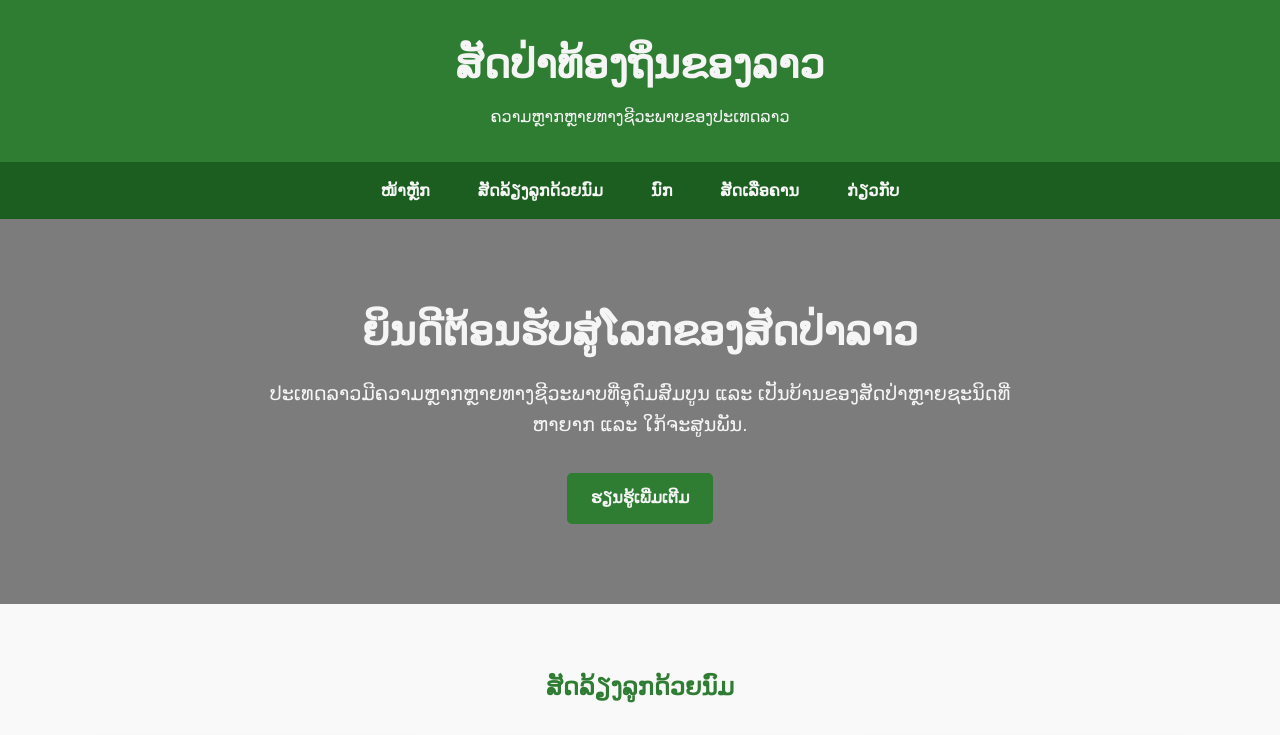
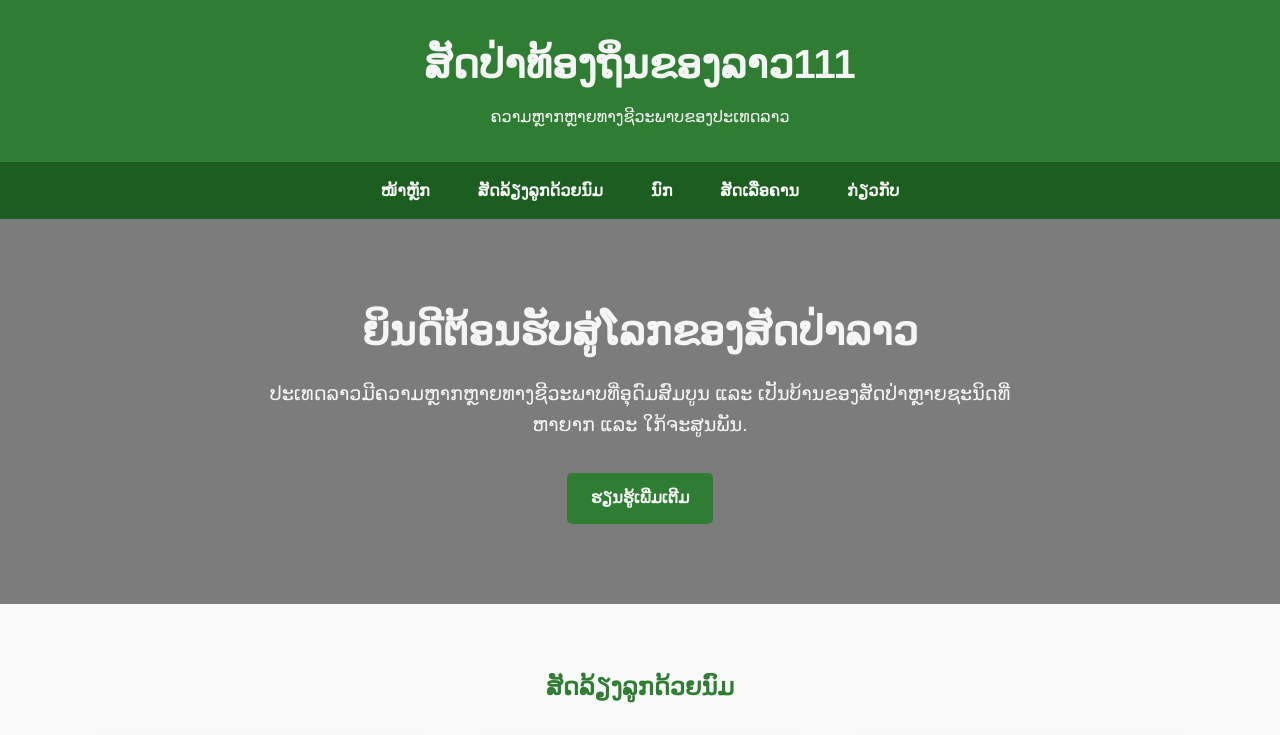
Before and after one commit to deepsea555/Meng-_04.23.2025, a plain HTML site: page index.html in a window 1280 px wide. Shown: the top 735 px of the page. Drawn offline with Linux system fonts and the light colour scheme.

Commit message:
Update index.html

```diff
--- a/index.html
+++ b/index.html
@@ -9,7 +9,7 @@
 <body>
     <header>
         <div class="container">
-            <h1>ສັດປ່າທ້ອງຖິ່ນຂອງລາວ</h1>
+            <h1>ສັດປ່າທ້ອງຖິ່ນຂອງລາວ111</h1>
             <p>ຄວາມຫຼາກຫຼາຍທາງຊີວະພາບຂອງປະເທດລາວ</p>
         </div>
     </header>
```
